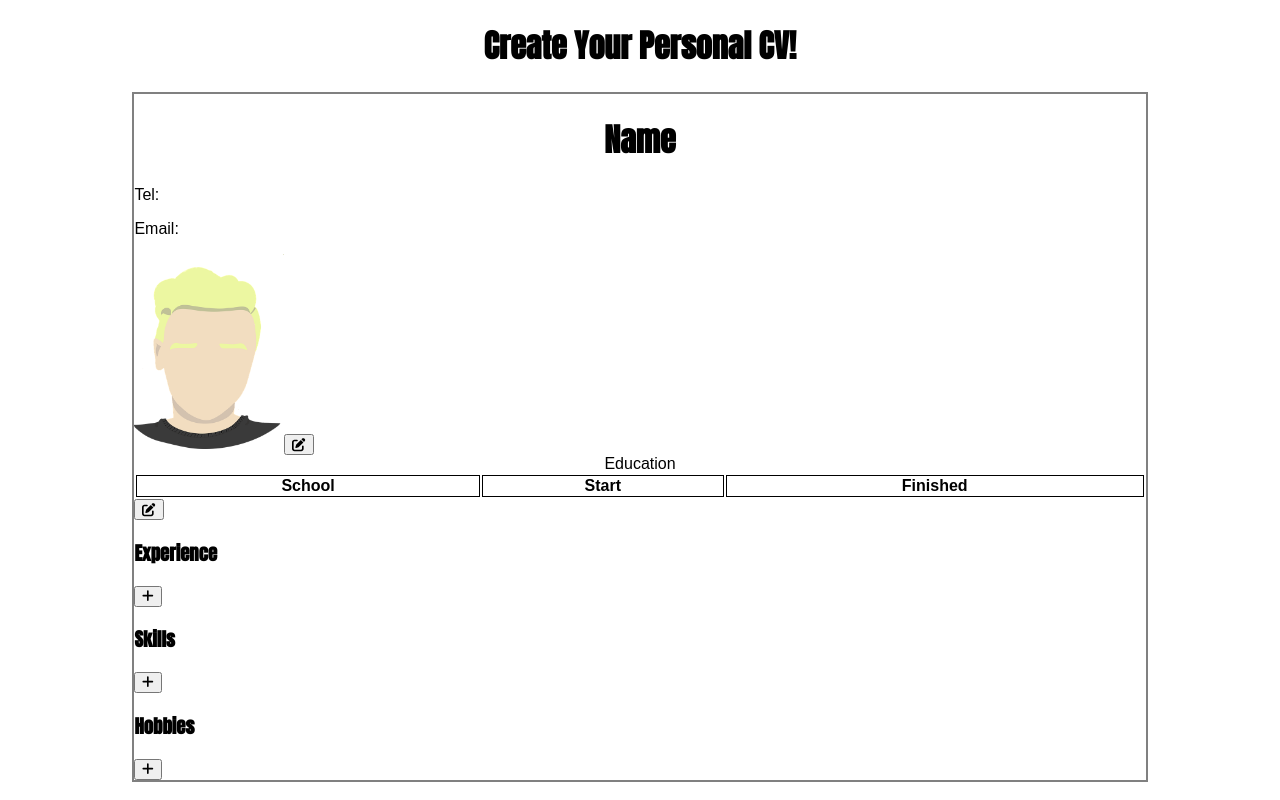
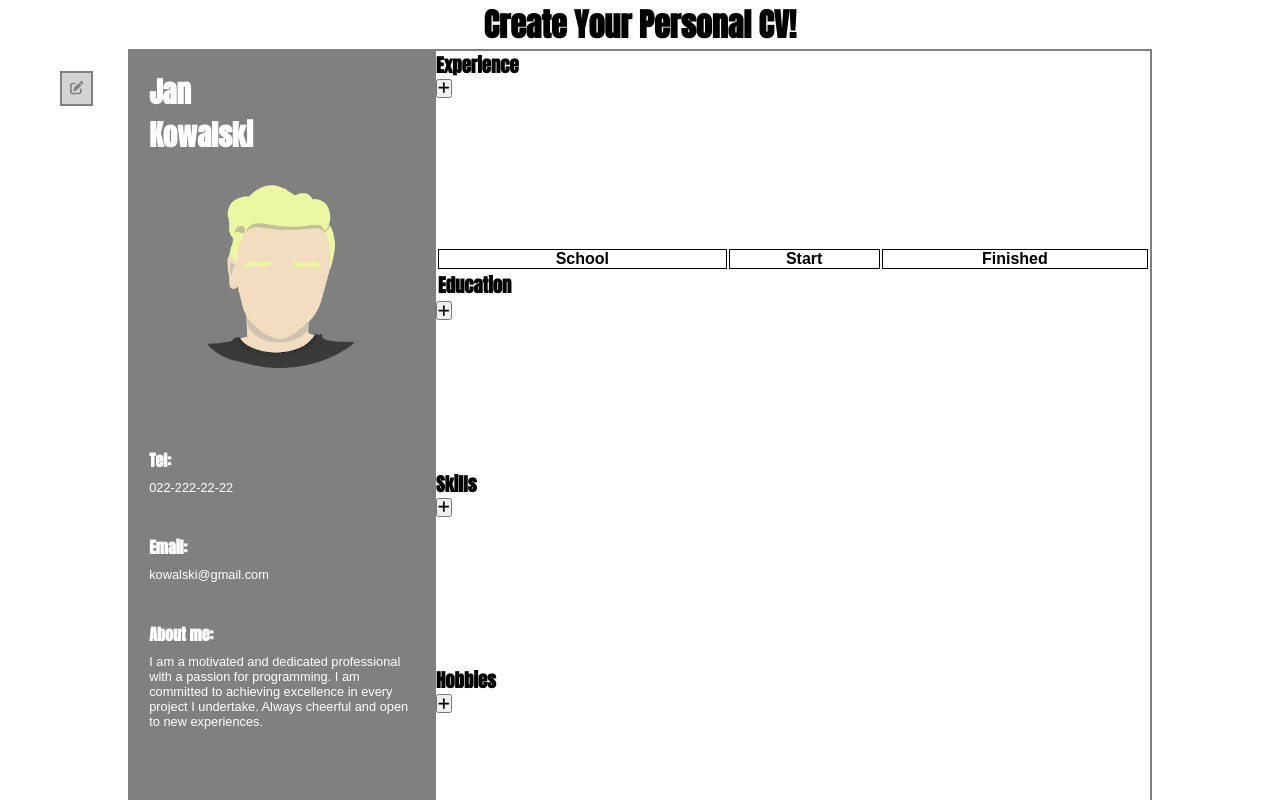
Before and after one commit to Pawel-Ochmann/CVApplication, a React (Vite) app: page / in a window 1280 px wide. Shown: the top 800 px of the page. Built offline with nearby package versions, Linux system fonts and the light colour scheme; a web font is replaced by a local one.

Commit message:
Start styling everything - general section is ready

```diff
--- a/src/components/App.jsx
+++ b/src/components/App.jsx
@@ -26,14 +26,15 @@
   return (
     <main>
       <General activeDialog={activeDialog} setActiveDialog={setActiveDialog} />
+      <Experience
+        activeDialog={activeDialog}
+        setActiveDialog={setActiveDialog}
+      />
       <Education
         activeDialog={activeDialog}
         setActiveDialog={setActiveDialog}
       />
-      <Experience
-        activeDialog={activeDialog}
-        setActiveDialog={setActiveDialog}
-      />
+
       <Skills activeDialog={activeDialog} setActiveDialog={setActiveDialog} />
       <Hobbies activeDialog={activeDialog} setActiveDialog={setActiveDialog} />
     </main>
--- a/src/components/Education.jsx
+++ b/src/components/Education.jsx
@@ -133,7 +133,7 @@
   return (
     <div className='education'>
       <table>
-        <caption>Education</caption>
+        <h3>Education</h3>
         <thead>
           <tr>
             <th>School</th>
@@ -154,7 +154,7 @@
         </tbody>
       </table>
       <button onClick={openDialog}>
-        <FontAwesomeIcon icon={faPenToSquare} />
+        <FontAwesomeIcon icon={faPlus} />
       </button>
       <dialog open={activeDialog[1]}>
         {pendingSchools.map((school) => {
--- a/src/components/General.jsx
+++ b/src/components/General.jsx
@@ -3,18 +3,22 @@
 import { useState } from 'react';
 
 // eslint-disable-next-line react/prop-types
-function General({activeDialog, setActiveDialog}) {
+function General({ activeDialog, setActiveDialog }) {
   const [values, setValues] = useState({
-    nameValue: 'Name',
-    telValue: '',
-    emailValue: '',
+    nameValue: 'Jan Kowalski',
+    telValue: '022-222-22-22',
+    emailValue: 'kowalski@gmail.com',
     addressValue: './face.png',
+    aboutMe:
+      'I am a motivated and dedicated professional with a passion for programming. I am committed to achieving excellence in every project I undertake. Always cheerful and open to new experiences.',
   });
   const [inputValues, setInputValues] = useState({
-    nameInput: '',
-    telInput: '',
-    emailInput: '',
+    nameInput: 'Jan Kowalski',
+    telInput: '022-222-22-22',
+    emailInput: 'kowalski@gmail.com',
     addressInput: '',
+    aboutMe:
+      'I am a motivated and dedicated professional with a passion for programming. I am committed to achieving excellence in every project I undertake. Always cheerful and open to new experiences.',
   });
 
   const fillInput = (e) => {
@@ -38,20 +42,28 @@
       telValue: inputValues.telInput,
       emailValue: inputValues.emailInput,
       addressValue: inputValues.addressInput,
+      aboutMe: inputValues.aboutMe,
     });
   };
 
   return (
     <div className='general'>
       <h1>{values.nameValue}</h1>
-      <p>Tel: {values.telValue}</p>
-      <p>Email: {values.emailValue}</p>
       <img
         src={values.addressValue}
         alt="Sorry, we couldn't fetch your photo"
         className='personalPhoto'
       />
-      <button onClick={openDialog}>
+      <div className='generalBox'>
+        <h4>Tel:</h4>
+        <p>{values.telValue}</p>
+        <h4>Email:</h4>
+        <p>{values.emailValue}</p>
+        <h4>About me: </h4>
+        <p>{values.aboutMe}</p>
+      </div>
+
+      <button className='change' onClick={openDialog}>
         <FontAwesomeIcon icon={faPenToSquare} />
       </button>
       <dialog open={activeDialog[0]}>
@@ -61,6 +73,15 @@
             type='text'
             name='nameInput'
             value={inputValues.nameInput}
+            onChange={fillInput}
+          />
+        </label>
+        <label>
+          Your photo address:{' '}
+          <input
+            type='text'
+            name='addressInput'
+            value={inputValues.addressInput}
             onChange={fillInput}
           />
         </label>
@@ -83,13 +104,15 @@
           />
         </label>
         <label>
-          Your photo address:{' '}
-          <input
+          Tell us something about You:{' '}
+          <textarea
             type='text'
-            name='addressInput'
-            value={inputValues.addressInput}
+            name='aboutMe'
+            value={inputValues.aboutMe}
             onChange={fillInput}
-          />
+            cols='30'
+            rows='10'
+          ></textarea>
         </label>
         <button onClick={useSubmit}>Submit</button>
         <button onClick={closeDialog}>Close</button>
--- a/src/styles/main.scss
+++ b/src/styles/main.scss
@@ -10,11 +10,16 @@
 
 :root {
   --color-accent__main: grey;
-  --color-accent__secondary: rgb(66, 66, 66);
+  --color-accent__secondary: rgb(161, 161, 161);
   --color-font__main: black;
   --color-font__secondary: grey;
 }
 
+* {
+  box-sizing: border-box;
+  padding: 0;
+  margin: 0;
+}
 body {
   font-family: 'font-main', sans-serif;
   color: var(--color-font__main);
@@ -36,9 +41,65 @@
 }
 
 main {
+  aspect-ratio: 210 / 297;
   width: 80%;
   margin: 0 auto;
   border: 2px solid grey;
+  display: grid;
+  grid-template-columns: 30% 70%;
+}
+
+button.change {
+  padding: 0.5rem;
+  cursor: pointer;
+  border: 2px solid var(--color-accent__main);
+  background-color: rgb(212, 212, 212);
+  color: var(--color-accent__main);
+  transition: 0.5s;
+  & svg {
+    transition: 0.5s;
+  }
+  &:hover {
+    & svg {
+      transform: scale(1.5);
+    }
+  }
+}
+.general {
+  position: relative;
+  grid-row: span 5;
+  grid-column: 1;
+  background-color: var(--color-accent__main);
+  color: white;
+  display: flex;
+  flex-direction: column;
+  gap: 1rem;
+  align-items: center;
+  padding: 1.2rem;
+  h1 {
+    text-align: left;
+    width: min-content;
+    font-size: 1.8rem;
+    align-self: start;
+  }
+  p {
+    font-size: 0.8rem;
+  }
+  .generalBox {
+    margin-top: 2rem;
+    width: 100%;
+    display: flex;
+    flex-direction: column;
+    gap: .5rem;
+    h4 {
+      margin-top: 2rem;
+    }
+  }
+  & > button {
+    position: absolute;
+    left: -70px;
+    top: 20px;
+  }
 }
 
 dialog[open] {
@@ -89,18 +150,19 @@
 
 @media print {
   @page {
-    margin:0;
+    margin: 0;
   }
 
   main {
-    border:none;
+    border: none;
   }
 
   * {
     overflow: hidden;
   }
 
-  header, footer {
+  header,
+  footer {
     display: none;
   }
 
```
